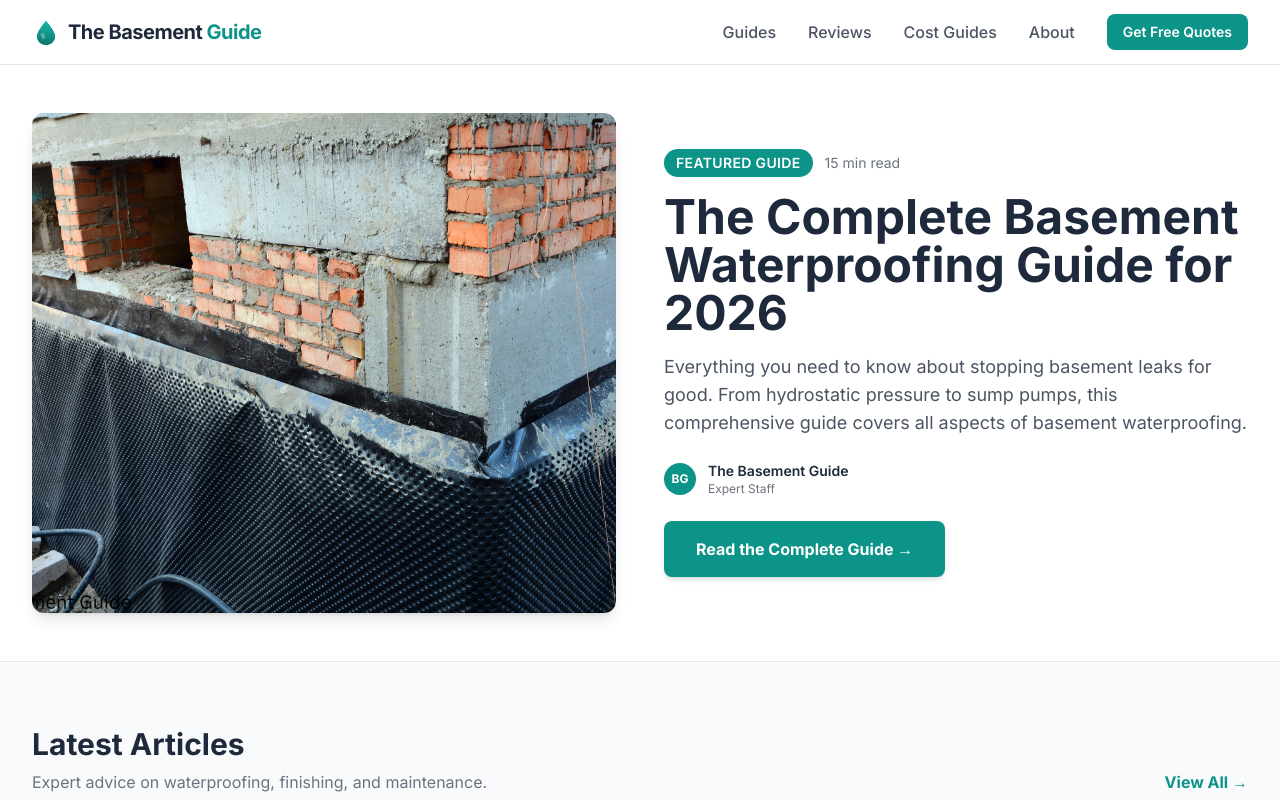
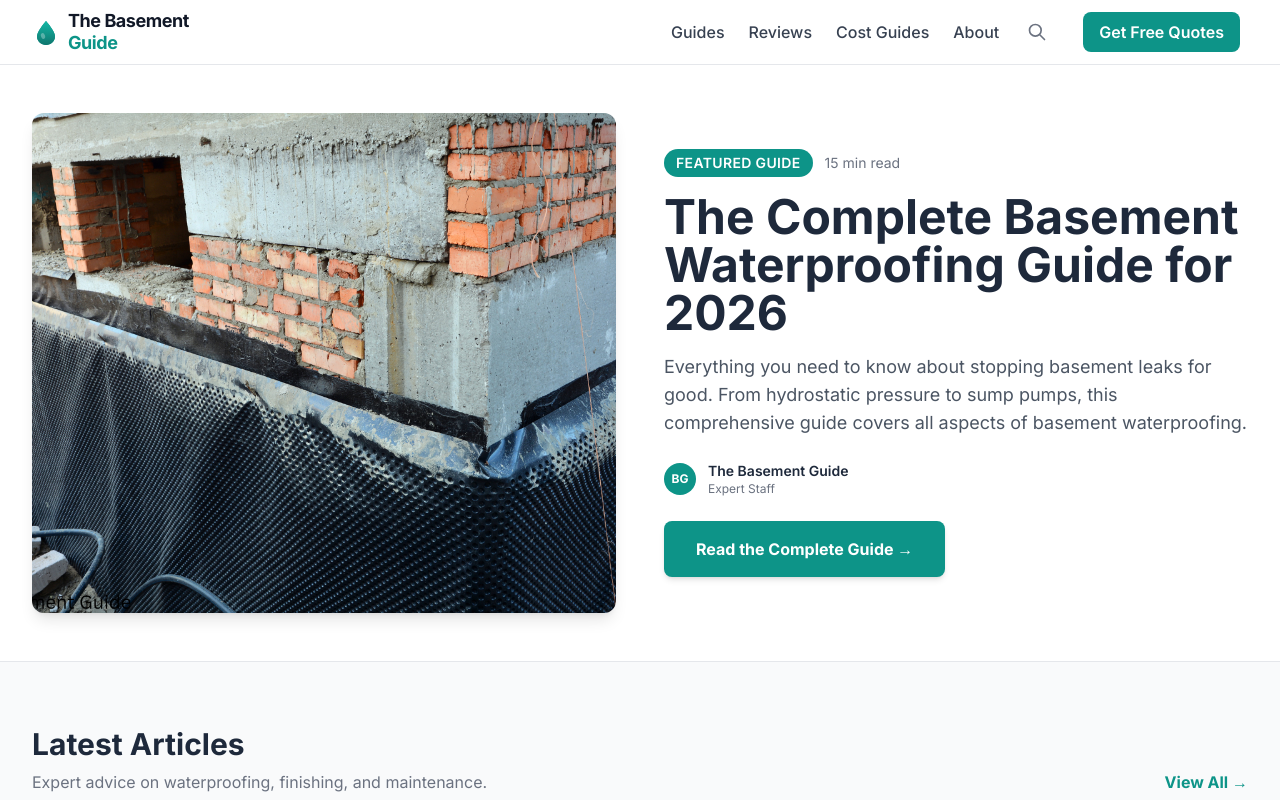
Before and after one commit to thebasementguide2026/basement-guide, a Next.js app: page / in a window 1280 px wide. Shown: the top 800 px of the page. Built offline with nearby package versions, Linux system fonts and the light colour scheme.

Commit message:
feat: add search icon and SearchBar to Header navigation

```diff
--- a/components/Header.tsx
+++ b/components/Header.tsx
@@ -1,9 +1,11 @@
 'use client'
 import Link from 'next/link'
 import { useState } from 'react'
+import SearchBar from '@/components/SearchBar'
 
 export default function Header() {
   const [menuOpen, setMenuOpen] = useState(false)
+  const [searchOpen, setSearchOpen] = useState(false)
 
   return (
     <header className="bg-white border-b border-gray-200 sticky top-0 z-50">
@@ -36,34 +38,32 @@ export default function Header() {
                 </linearGradient>
               </defs>
             </svg>
-
             {/* Wordmark */}
-            <span className="text-xl font-bold tracking-tight">
-              <span className="text-slate-800">The Basement </span>
+            <span className="text-lg font-bold leading-tight tracking-tight">
+              <span className="text-gray-900">The Basement</span><br />
               <span className="text-teal-600">Guide</span>
             </span>
           </Link>
 
           {/* Desktop Nav */}
-          <nav className="hidden md:flex items-center space-x-8">
-            <Link href="/guides" className="text-gray-600 hover:text-teal-600 font-medium transition-colors">
-              Guides
-            </Link>
-            <Link href="/reviews" className="text-gray-600 hover:text-teal-600 font-medium transition-colors">
-              Reviews
-            </Link>
-            <Link href="/cost-guides" className="text-gray-600 hover:text-teal-600 font-medium transition-colors">
-              Cost Guides
-            </Link>
-            <Link href="/about" className="text-gray-600 hover:text-teal-600 font-medium transition-colors">
-              About
-            </Link>
-            <Link
-              href="/#get-quotes"
-              className="bg-teal-600 text-white px-4 py-2 rounded-lg font-semibold hover:bg-teal-700 transition-colors text-sm"
+          <nav className="hidden md:flex items-center gap-6">
+            <Link href="/guides" className="text-gray-700 font-medium hover:text-teal-600 transition-colors">Guides</Link>
+            <Link href="/reviews" className="text-gray-700 font-medium hover:text-teal-600 transition-colors">Reviews</Link>
+            <Link href="/cost-guides" className="text-gray-700 font-medium hover:text-teal-600 transition-colors">Cost Guides</Link>
+            <Link href="/about" className="text-gray-700 font-medium hover:text-teal-600 transition-colors">About</Link>
+
+            {/* Search Toggle Button */}
+            <button
+              onClick={() => setSearchOpen(!searchOpen)}
+              className="text-gray-500 hover:text-teal-600 transition-colors p-1"
+              aria-label="Toggle search"
             >
-              Get Free Quotes
-            </Link>
+              <svg className="w-5 h-5" fill="none" stroke="currentColor" viewBox="0 0 24 24">
+                <path strokeLinecap="round" strokeLinejoin="round" strokeWidth={2} d="M21 21l-6-6m2-5a7 7 0 11-14 0 7 7 0 0114 0z" />
+              </svg>
+            </button>
+
+            <Link href="/#get-quotes" className="bg-teal-600 text-white px-4 py-2 rounded-lg font-semibold text-center mx-2">Get Free Quotes</Link>
           </nav>
 
           {/* Mobile Hamburger */}
@@ -75,15 +75,24 @@ export default function Header() {
             <svg className="w-6 h-6" fill="none" stroke="currentColor" viewBox="0 0 24 24">
               {menuOpen
                 ? <path strokeLinecap="round" strokeLinejoin="round" strokeWidth={2} d="M6 18L18 6M6 6l12 12" />
-                : <path strokeLinecap="round" strokeLinejoin="round" strokeWidth={2} d="M4 6h16M4 12h16M4 18h16" />
-              }
+                : <path strokeLinecap="round" strokeLinejoin="round" strokeWidth={2} d="M4 6h16M4 12h16M4 18h16" />}
             </svg>
           </button>
         </div>
 
+        {/* Desktop Search Dropdown */}
+        {searchOpen && (
+          <div className="hidden md:block pb-3">
+            <SearchBar onClose={() => setSearchOpen(false)} />
+          </div>
+        )}
+
         {/* Mobile Menu Dropdown */}
         {menuOpen && (
           <div className="md:hidden border-t border-gray-100 py-4 flex flex-col space-y-3">
+            <div className="px-2 mb-2">
+              <SearchBar onClose={() => setMenuOpen(false)} />
+            </div>
             <Link href="/guides" className="text-gray-700 font-medium px-2 py-1" onClick={() => setMenuOpen(false)}>Guides</Link>
             <Link href="/reviews" className="text-gray-700 font-medium px-2 py-1" onClick={() => setMenuOpen(false)}>Reviews</Link>
             <Link href="/cost-guides" className="text-gray-700 font-medium px-2 py-1" onClick={() => setMenuOpen(false)}>Cost Guides</Link>
@@ -91,6 +100,7 @@ export default function Header() {
             <Link href="/#get-quotes" className="bg-teal-600 text-white px-4 py-2 rounded-lg font-semibold text-center mx-2" onClick={() => setMenuOpen(false)}>Get Free Quotes</Link>
           </div>
         )}
+
       </div>
     </header>
   )
```
